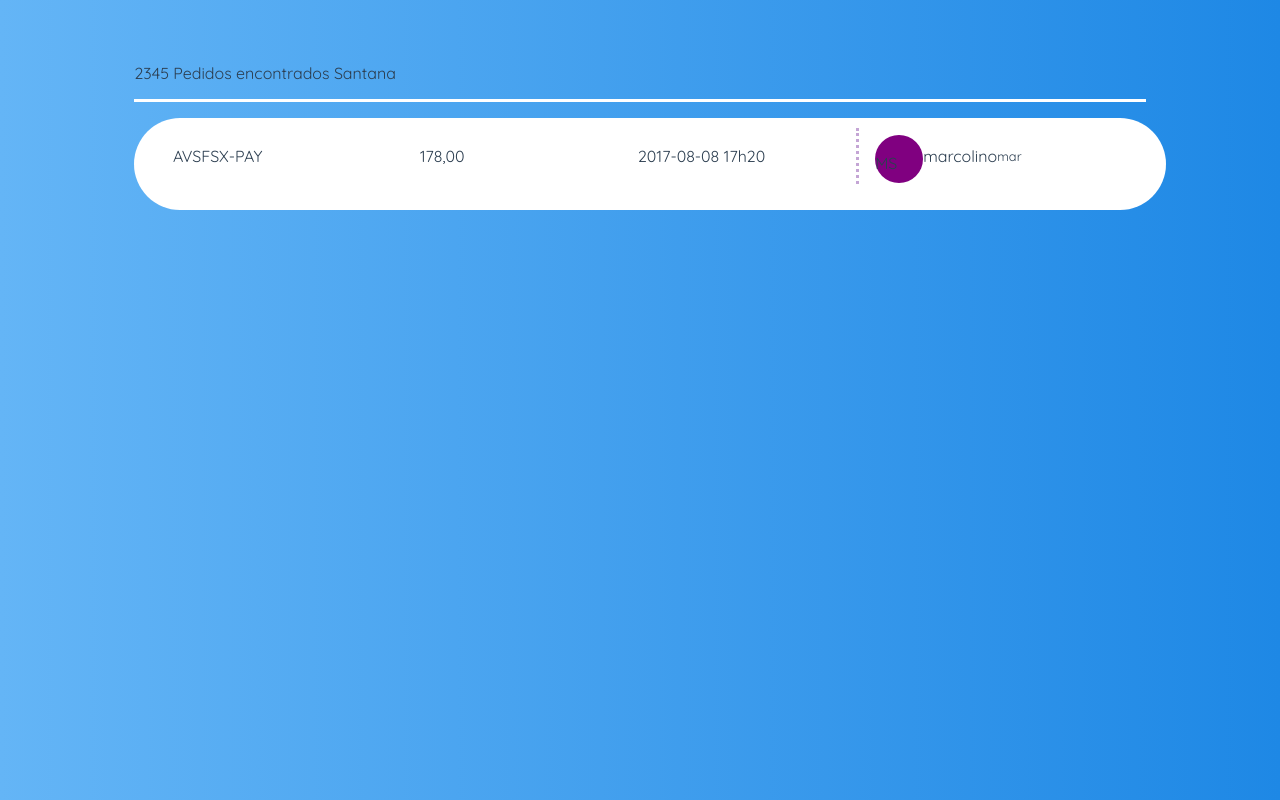
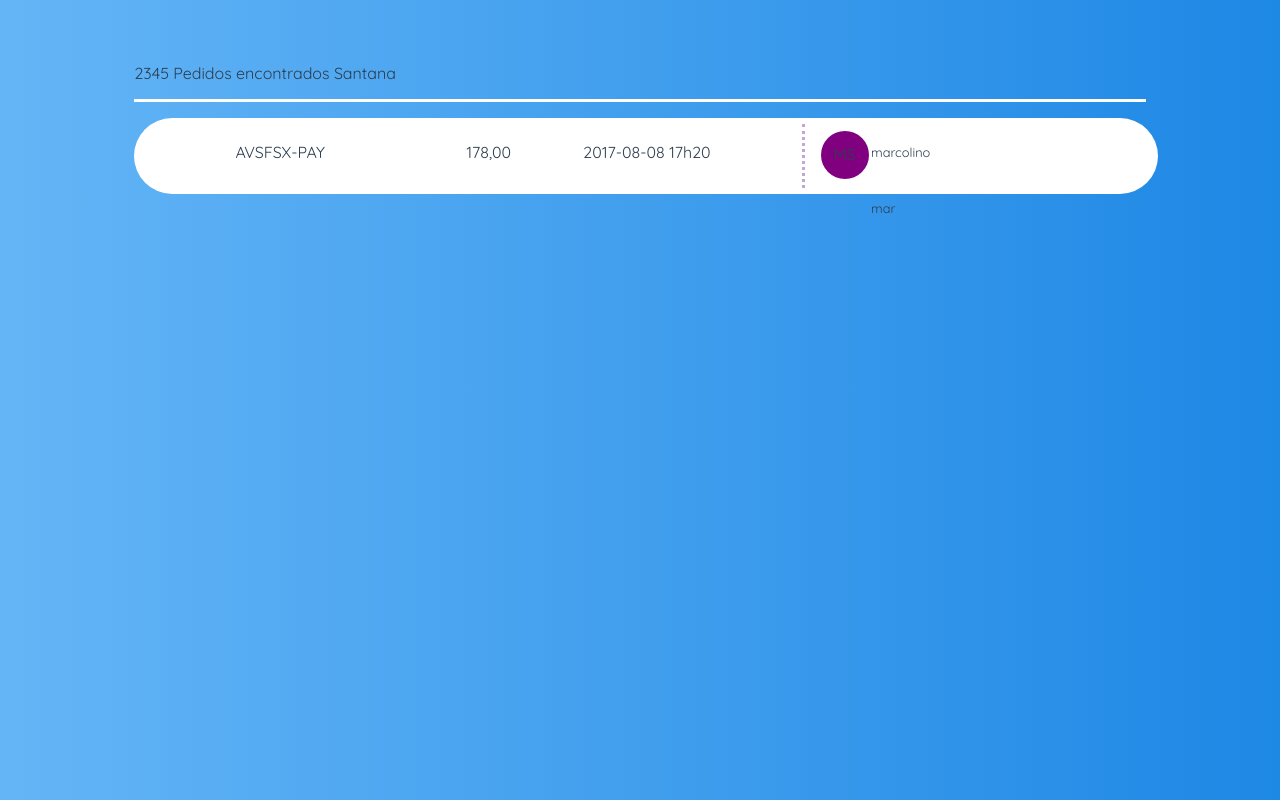
Before and after one commit to marcos150895/moip-front-vue, a Vue app: page / in a window 1280 px wide. Built offline with nearby package versions, Linux system fonts and the light colour scheme.

Commit message:
mobile-first

```diff
--- a/index.html
+++ b/index.html
@@ -3,7 +3,7 @@
 
 <head>
     <meta charset="utf-8">
-    <title>Moip</title>
+    <title>Front Moip</title>
     <link rel="stylesheet" type="text/css" href="https://fonts.googleapis.com/css?family=Quicksand" />
     <link rel="stylesheet" href="https://i.icomoon.io/public/temp/ca623f9c14/UntitledProject/style.css">
 </head>
--- a/src/components/shared/cliente/Cliente.vue
+++ b/src/components/shared/cliente/Cliente.vue
@@ -1,9 +1,8 @@
 <template>
   <div class="container">
-    <div class="imagem detalhes">
+    <div class="imagem">
       MS
     </div>
-
     <div class="detalhes">
       {{nome}}
     </div>
@@ -22,26 +21,64 @@
 </script>
 
 <style scoped>
+  .container {
+    height: 4em;
+  }
+
   .container .imagem {
     border-radius: 50%;
-    background-position: -15px -15px;
+    background-position: -10px -10px;
     height: 3em;
     width: 3em;
     background-color: purple;
     margin-top: 0.4em;
+    text-align: center;
+    line-height: 2.9em;
+    font-size: 1.0em;
+    float: left;
+  }
+
+  .container .detalhes {
+    font-size: 0.8em;
+    margin-left: 25%;
+  }
+
+  .container .email {
+    font-size: 0.8em;
+    min-width: 130px;
+    margin-left: 25%;
   }
 
   @media (min-width: 600px) {
     .container .detalhes {
+      font-size: 0.8em;
+    }
+  }
+
+  @media (min-width: 600px) {
+    .container .email {
+      font-size: 0.8em;
+    }
+  }
+
+  @media (min-width: 600px) {
+    .container .detalhes .inicial {
+      text-align: center;
+    }
+  }
+
+  @media (min-width: 600px) {
+    .container .imagem {
+      border-radius: 50%;
+      background-position: -10px -10px;
+      height: 3em;
+      width: 3em;
+      background-color: purple;
+      margin-top: 0.4em;
+      text-align: center;
+      line-height: 2.9em;
+      font-size: 1.0em;
       float: left;
     }
   }
-
-  .container .datalhes {
-    font-size: 0.8em;
-  }
-
-  .container .email {
-    font-size: 0.8em;
-  }
 </style>
--- a/src/components/shared/icon/Icon.vue
+++ b/src/components/shared/icon/Icon.vue
@@ -12,12 +12,19 @@
 
 </script>
 <style scoped>
+
   .icon-credit-card:before {
+    content: "\e900";
+    color: #7C259A;
+    float:left;
+  }
 
+   @media (min-width: 600px) {
+    .icon-credit-card:before {
     content: "\e900";
     float: left;
-    margin-top: 1.5%;
     color: #7C259A;
+    }
   }
 
 </style>
--- a/src/components/shared/linha/Linha.vue
+++ b/src/components/shared/linha/Linha.vue
@@ -1,19 +1,26 @@
 <template>
   <div id="linha_tabela">
-    <div id="status" class="">
+    <div id="status" class="alinhar_esquerda">
       <icone></icone>
     </div>
-    <div id="codigo" class="linha">
+    <div id="codigo" class="linha alinhar_esquerda">
       {{codigo}}
     </div>
-    <div id="icone_pag">
+    <div id="habilitado_br">
+      <br>
+    </div>
+    <div id="icone_pag" class="alinhar_esquerda">
       <icone></icone>
     </div>
-    <div id="meio_pagamento" class="linha">
+    <div id="meio_pagamento" class="linha alinhar_esquerda">
       {{valor}}
     </div>
     <div id="atualizado" class="linha">
       {{atualizado}}
+    </div>
+    <div id="habilitado_br">
+      <br>
+      <br>
     </div>
     <div id="cliente" class="linha">
       <!-- componente -->
@@ -37,7 +44,7 @@
     props: ['status', 'codigo', 'meio_pagamento', 'valor', 'atualizado', 'nome', 'email'],
 
     computed: {
-      //fazer metodos para saber qual icone pelo status
+      //fazer metodos para saber qual icone pelo status (agora fazer no componente de icone)
     }
   }
 </script>
@@ -47,38 +54,49 @@
     margin-top: 1em;
     background-color: white;
     width: 100%;
-    height: 16%;
     line-height: 200%;
-    float: left;
-    min-width: 200px;
-    padding: 1.0%;
     border-radius: 5%;
   }
 
-  #linha #status {
-    width: 8%;
+  .linha {
+    min-width: 150px;
+  }
+
+  .alinhar_esquerda {
+    margin-left: 5%;
+  }
+
+  #linha_tabela #status {
+    width: 6%;
   }
 
   #linha_tabela #codigo {
     width: 20%;
     margin-left: 1em;
+    float: left;
+  }
+
+  #linha #icone_pag {
+    width: 6%;
+    padding-left: 1em;
   }
 
   #linha_tabela #meio_pagamento {
-    padding-left: 1em;
     width: 5%;
     position: relative;
     float: left;
+    min-width: 50px
   }
 
   #linha_tabela #valor {
-    width: 10%;
+    width: 6%;
     margin-left: 1.5em;
   }
 
   #linha_tabela #atualizado {
     width: 20%;
     margin-left: 1em;
+    float: left;
   }
 
   #linha_tabela #cliente {
@@ -92,16 +110,10 @@
     padding-left: 0.2em;
   }
 
-  .linha {
-    min-width: 150px;
-  }
-
   @media (min-width: 600px) {
     #linha_tabela,
-    #linha_tabela #status img,
     #linha_tabela #codigo,
     #meio_pagamento,
-    #meio_pagamento img,
     #linha_tabela #valor,
     #linha_tabela #atualizado,
     #linha_tabela #cliente {
@@ -117,9 +129,9 @@
       width: 100%;
       height: 16%;
       line-height: 350%;
+      min-width: 300px;
+      padding: 0.6%;
       float: left;
-      min-width: 300px;
-      padding: 1.0%;
     }
   }
 
@@ -133,12 +145,13 @@
       border-bottom: none;
       border-right: none;
       padding-left: 1em;
+      margin-top: 0%;
     }
   }
 
   @media(min-width: 600px) {
     #linha_tabela #meio_pagamento {
-      width: 20%;
+      width: 10%;
       margin-left: 1em;
     }
   }
@@ -156,4 +169,17 @@
       margin-left: 1em;
     }
   }
+
+  @media(min-width: 600px) {
+    #linha_tabela #status {
+      width: 6%;
+      padding-left: 1em;
+    }
+  }
+
+  @media(min-width: 600px) {
+    #linha_tabela #habilitado_br {
+      display: none;
+    }
+  }
 </style>
```
Also changed, not shown: src/App.vue (+9 -9 lines).
